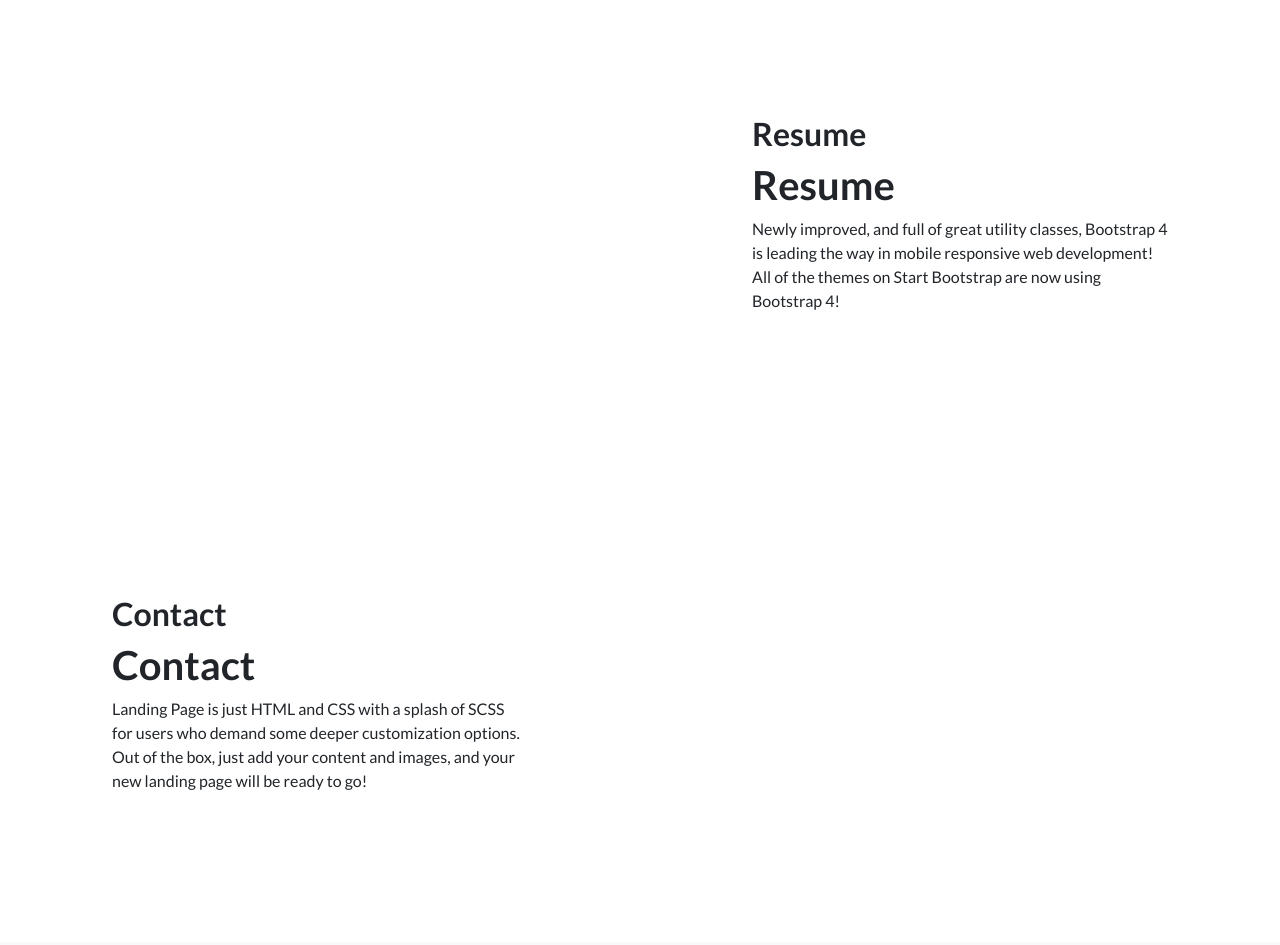
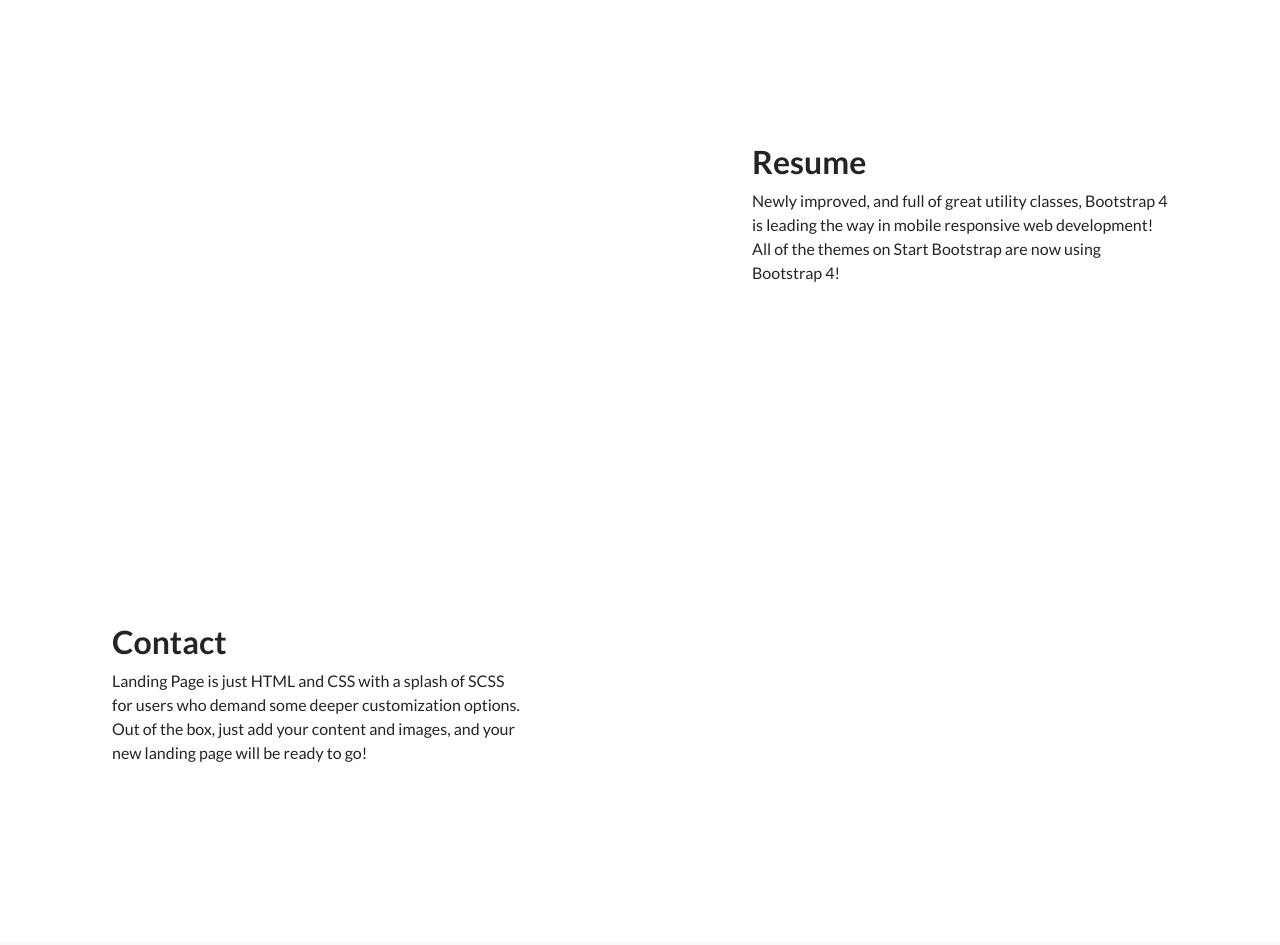
Before and after one commit to eadams2/eadams2.github.io, a website: page index.html in a window 1280 px wide. Shown: the part 1496-2441 px from the top of the page. Drawn offline with Linux system fonts and the light colour scheme.

Commit message:
Update index.html

```diff
--- a/index.html
+++ b/index.html
@@ -110,7 +110,7 @@
           <div class="col-lg-6 text-white showcase-img" style="background-image: url('img/bg-showcase-2.jpg');"></div>
           <div class="col-lg-6 my-auto showcase-text">
             <h2>Resume</h2>
-            <h1 id="top">Resume</h1
+            <h1 id="top"></h1
             <p class="lead mb-0">Newly improved, and full of great utility classes, Bootstrap 4 is leading the way in mobile responsive web development! All of the themes on Start Bootstrap are now using Bootstrap 4!</p>
           </div>
         </div>
@@ -118,7 +118,7 @@
           <div class="col-lg-6 order-lg-2 text-white showcase-img" style="background-image: url('img/bg-showcase-3.jpg');"></div>
           <div class="col-lg-6 order-lg-1 my-auto showcase-text">
             <h2>Contact</h2>
-            <h1 id="top">Contact</h1
+            <h1 id="top"></h1
             <p class="lead mb-0">Landing Page is just HTML and CSS with a splash of SCSS for users who demand some deeper customization options. Out of the box, just add your content and images, and your new landing page will be ready to go!</p>
           </div>
         </div>
```
